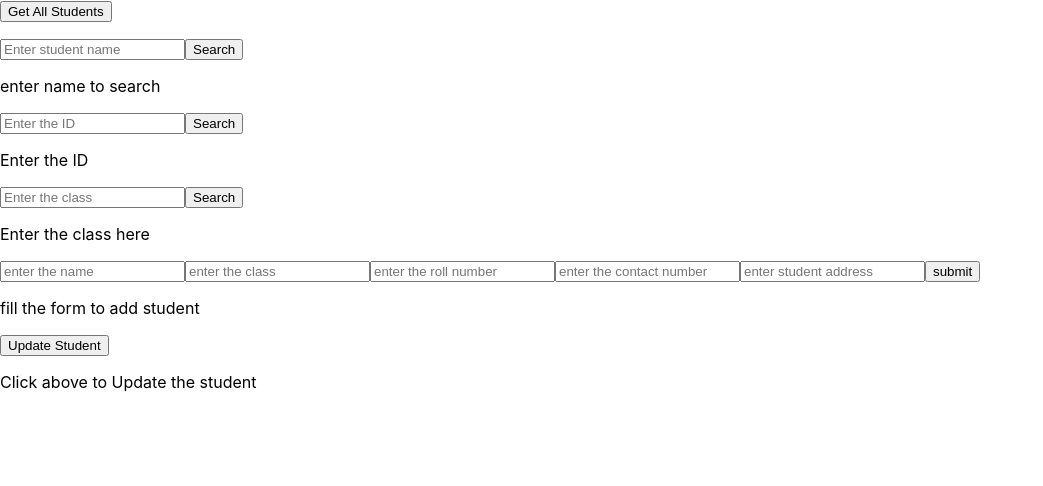
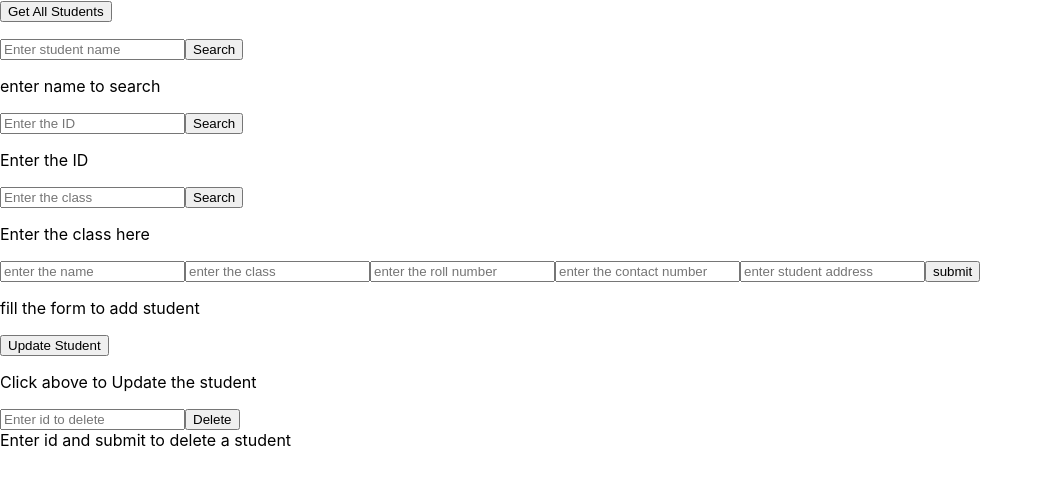
Before and after one commit to vikrant-chauhan1/SchoolFee-Management-System, a React (Create React App) app in the folder fee-management-frontend/: page /students in a window 1280 px wide. Shown: the top 486 px of the page, without its empty margins (0-1043 px from the left). Built offline with nearby package versions, Linux system fonts and the light colour scheme.

Commit message:
added a function to deleted a student

```diff
--- a/fee-management-frontend/src/pages/Students.jsx
+++ b/fee-management-frontend/src/pages/Students.jsx
@@ -218,14 +218,14 @@ const Students = ()=>{
             return
         }
         try {
-            const res = await axios.delete(`http://localhost:5000/api/student/${id}`,
-            {
-                headers:{
-                    Authorization:`Bearer ${token}`
+            const res = await axios.delete(`http://localhost:5000/api/students/${id}`,
+                {
+                    headers:{
+                        Authorization:`Bearer ${token}`
+                    }
                 }
-            }
-        )
-        setDeleteConfirmation(res.data);
+            )
+            setDeleteConfirmation(res.data.message);
         } catch (error) {
             console.error(error);
             setDeleteConfirmation(error);
@@ -389,6 +389,15 @@ const Students = ()=>{
 
             </div>
             <div>
+                <input type="text" placeholder="Enter id to delete" required value={id} onChange={(e)=>setId(e.target.value)}  />
+                <button onClick={deleteStudent}>Delete</button>
+                {deleteConfirmation
+                    ?
+                <div><p>{deleteConfirmation}</p></div>
+                    :
+                <div>Enter id and submit to delete a student</div>
+
+                }
 
             </div>
 
```
